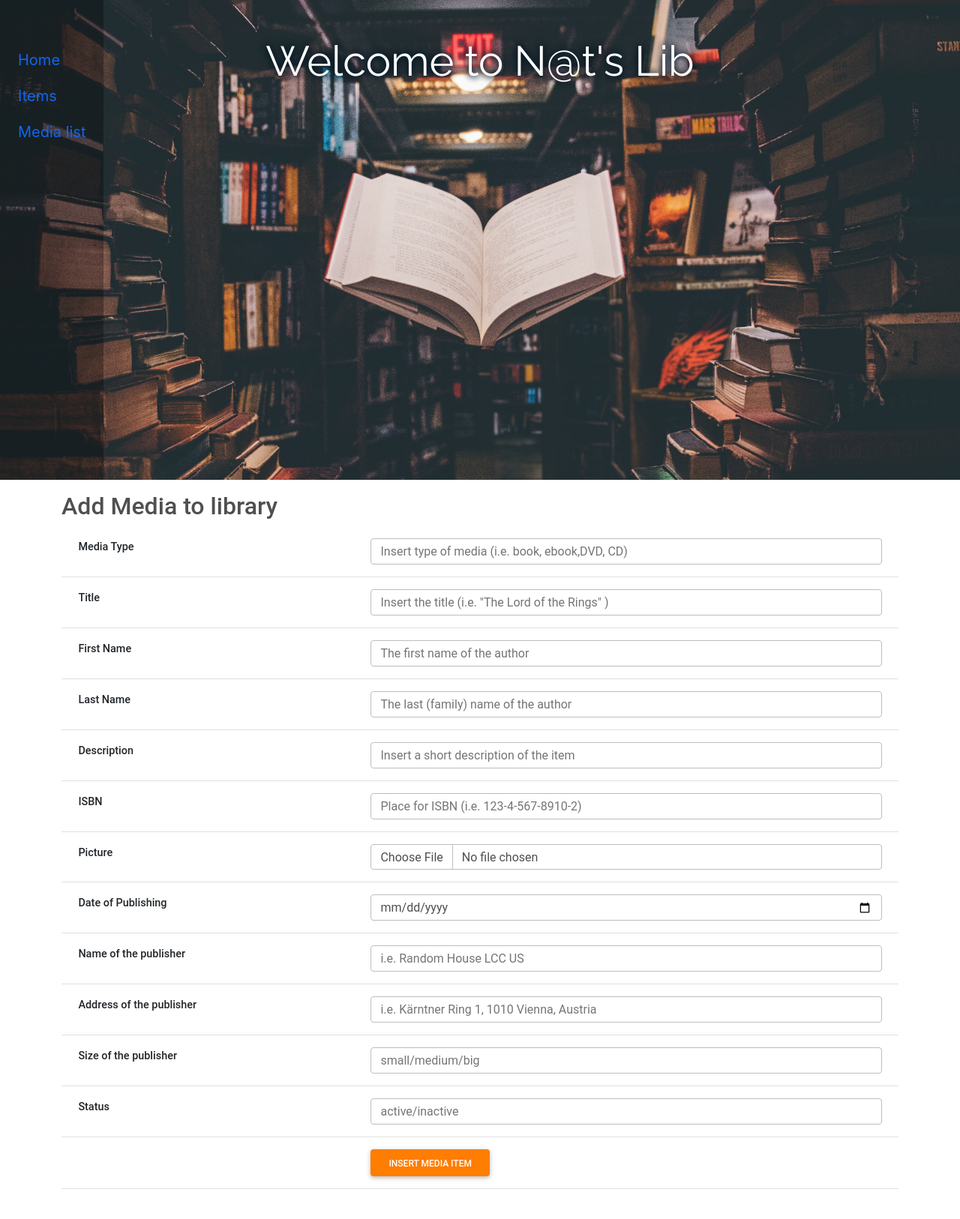
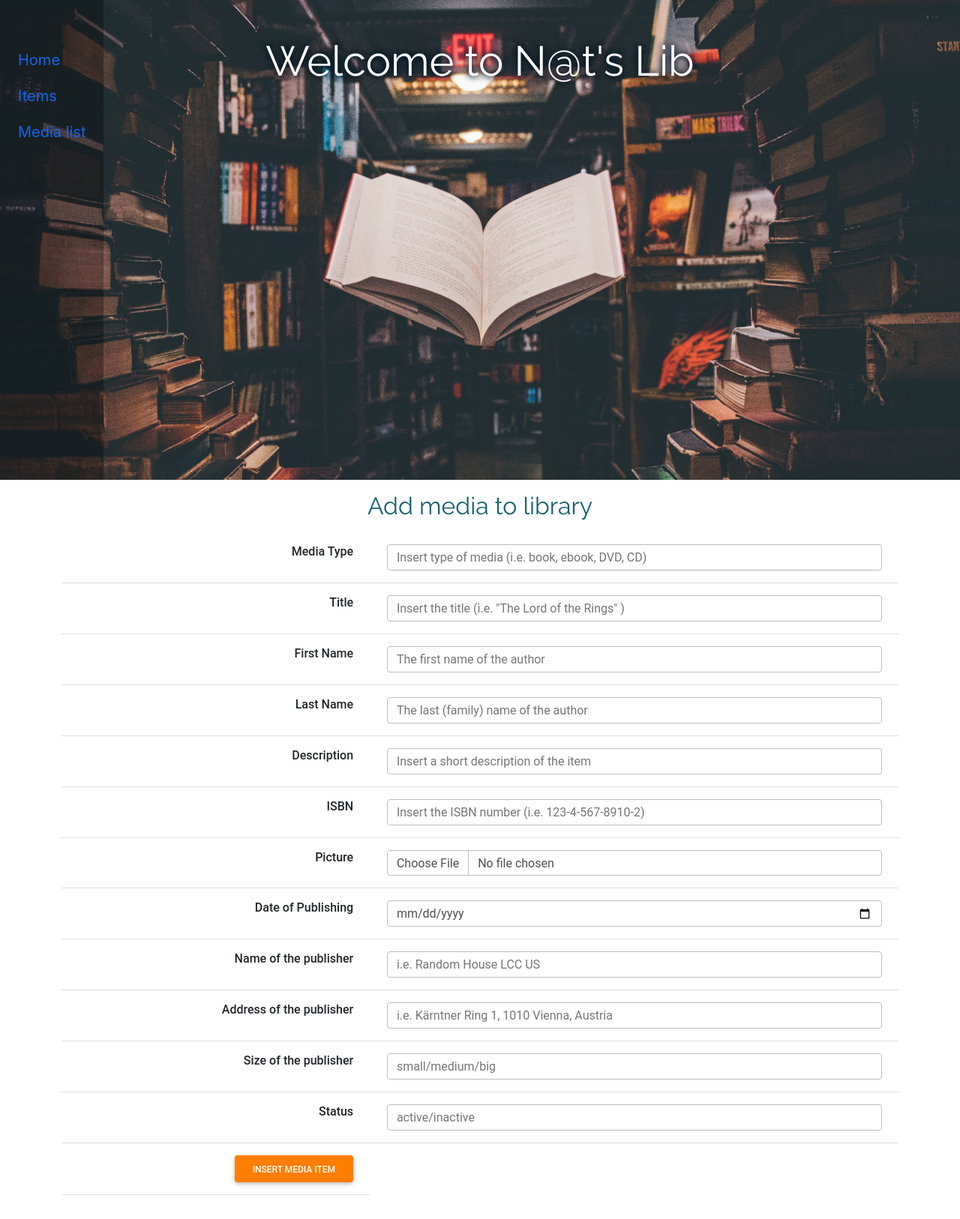
Before and after one commit to nat-oku/FE21-CR10-Natalia, a PHP site: page /create.php in a window 1280 px wide. Shown: the whole page at 75% size. Before the commit the page ends 1586 px from the top, so only its background shows below. Run offline with PHP 8.4, Linux system fonts and the light colour scheme; some libraries are stand-ins or nearby versions.

Commit message:
changes to layout

```diff
--- a/create.php
+++ b/create.php
@@ -25,61 +25,60 @@
   </header>
 
   <div class="container pt-3 pb-3">
-  <fieldset>
-    <legend class='h2'>Add Media to library</legend>
-    <form action="actions/a_create.php"  method= "post" enctype= "multipart/form-data">
-      <table  class='table'>
-        <tr>
-          <th>Media Type</th>
-          <td><input class ='form-control' type="text"  name="mediaType"  placeholder ="Insert type of media (i.e. book, ebook,DVD, CD)" /></td>
+  <fieldset class="">
+    <legend><h2 class='textColor-4 text-center'>Add media to library</h2></legend>
+    <form action="actions/a_create.php" method= "post" enctype= "multipart/form-data">
+      <table class='table text-end'>
+        <tr class="">
+          <th><h6>Media Type</h6></th>
+          <td><input class ='form-control' type="text"  name="mediaType"  placeholder ="Insert type of media (i.e. book, ebook, DVD, CD)" /></td>
         </tr>
         <tr>
-          <th>Title</th>
+          <th><h6>Title</h6></th>
           <td><input class ='form-control' type="text"  name="title"  placeholder ='Insert the title (i.e. "The Lord of the Rings" )'/></td>
         </tr>
         <tr>
-          <th>First Name</th>
+          <th><h6>First Name</h6></th>
           <td><input class ='form-control' type="text"  name="authorFirstName"  placeholder ='The first name of the author'/></td>
         </tr>
         <tr>
-          <th>Last Name</th>
+          <th><h6>Last Name</h6></th>
           <td><input class ='form-control' type="text"  name="authorLastName"  placeholder ='The last (family) name of the author'/></td>
         </tr>
         <tr>
-          <th>Description</th>
+          <th><h6>Description</h6></th>
           <td><input class ='form-control' type="text"  name="shortDesrc"  placeholder ='Insert a short description of the item'/></td>
         </tr>
         <tr>
-          <th>ISBN</th>
-          <td><input class ='form-control' type="text"  name="ISBN"  placeholder ='Place for ISBN (i.e. 123-4-567-8910-2)'/></td>
+          <th><h6>ISBN</h6></th>
+          <td><input class ='form-control' type="text"  name="ISBN"  placeholder ='Insert the ISBN number (i.e. 123-4-567-8910-2)'/></td>
         </tr>
         <tr>
-          <th>Picture</th>
+          <th><h6>Picture</h6></th>
           <td><input class ='form-control' type="file" name="img"/></td>
         </tr>
         <tr>
-          <th>Date of Publishing</th>
+          <th><h6>Date of Publishing</h6></th>
           <td><input class ='form-control' type="date" name="publishDate"/></td>
         </tr>
         <tr>
-          <th>Name of the publisher</th>
+          <th><h6>Name of the publisher</h6></th>
           <td><input class ='form-control' type="text" name="publisherName" placeholder ='i.e. Random House LCC US'/></td>
         </tr>
         <tr>
-          <th>Address of the publisher</th>
+          <th><h6>Address of the publisher</h6></th>
           <td><input class ='form-control' type="text" name="publisherAddress" placeholder ='i.e. Kärntner Ring 1, 1010 Vienna, Austria'/></td>
         </tr>
         <tr>
-          <th>Size of the publisher</th>
+          <th><h6>Size of the publisher</h6></th>
           <td><input class ='form-control' type="text" name="size" placeholder ='small/medium/big'/></td>
         </tr>
         <tr>
-          <th>Status</th>
+          <th><h6>Status</h6></th>
           <td><input class ='form-control' type="text" name="status" placeholder ='active/inactive'/></td>
         </tr>
 
         <tr>
-          <td></td>
           <td><button class ='btn bgColor-5 textColor-1' type= "submit">Insert media item</button></td>
         </tr>
       </table>
```
